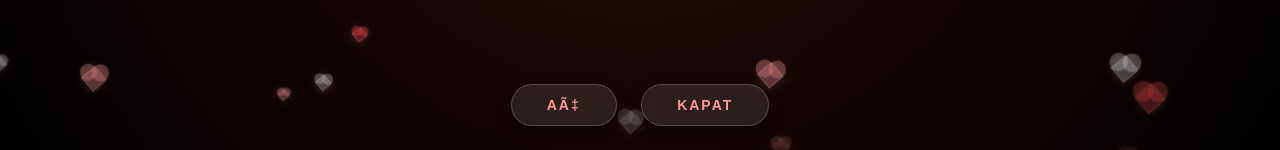
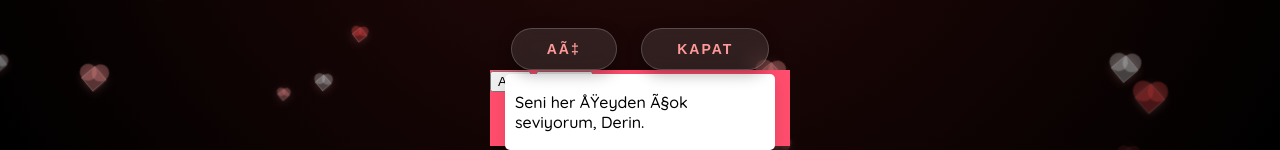
Before and after one commit to deniz-alt11/derin-mektup, a plain HTML site: page index.html in a window 1280 px wide. Shown: the part 654-804 px from the top of the page. Drawn offline with Linux system fonts and the light colour scheme.

Commit message:
Update index.html

````diff
--- a/index.html
+++ b/index.html
@@ -61,8 +61,34 @@
     <button id="reset">KAPAT</button>
 </div>
 <meta charset="UTF-8">
-<link rel="stylesheet" href="style.css"> ```
+<link rel="stylesheet" href="style.css">
 
 
 
-<script src="script.js"></script> ```
+<script src="script.js"></script>
+<!DOCTYPE html>
+<html lang="tr">
+<head>
+    <meta charset="UTF-8">
+    <title>Derin İçin</title>
+    <style>
+        /* Tasarım kodlarını buraya yapıştıracaksın */
+        body { background-color: #1a0a0a; display: flex; justify-content: center; align-items: center; height: 100vh; margin: 0; }
+        .envelope { width: 300px; height: 200px; background: #ff4d6d; position: relative; }
+        /* CSS dosyasındaki diğer kodlarını buraya ekle */
+    </style>
+</head>
+<body>
+
+    <div class="envelope">
+        <div class="letter">Seni her şeyden çok seviyorum, Derin.</div>
+        <button id="open">AÇ</button>
+        <button id="reset">KAPAT</button>
+    </div>
+
+    <script>
+        // JS kodlarını buraya yapıştır
+        document.getElementById("open").onclick = () => { console.log("Açıldı"); };
+    </script>
+</body>
+</html>
````
